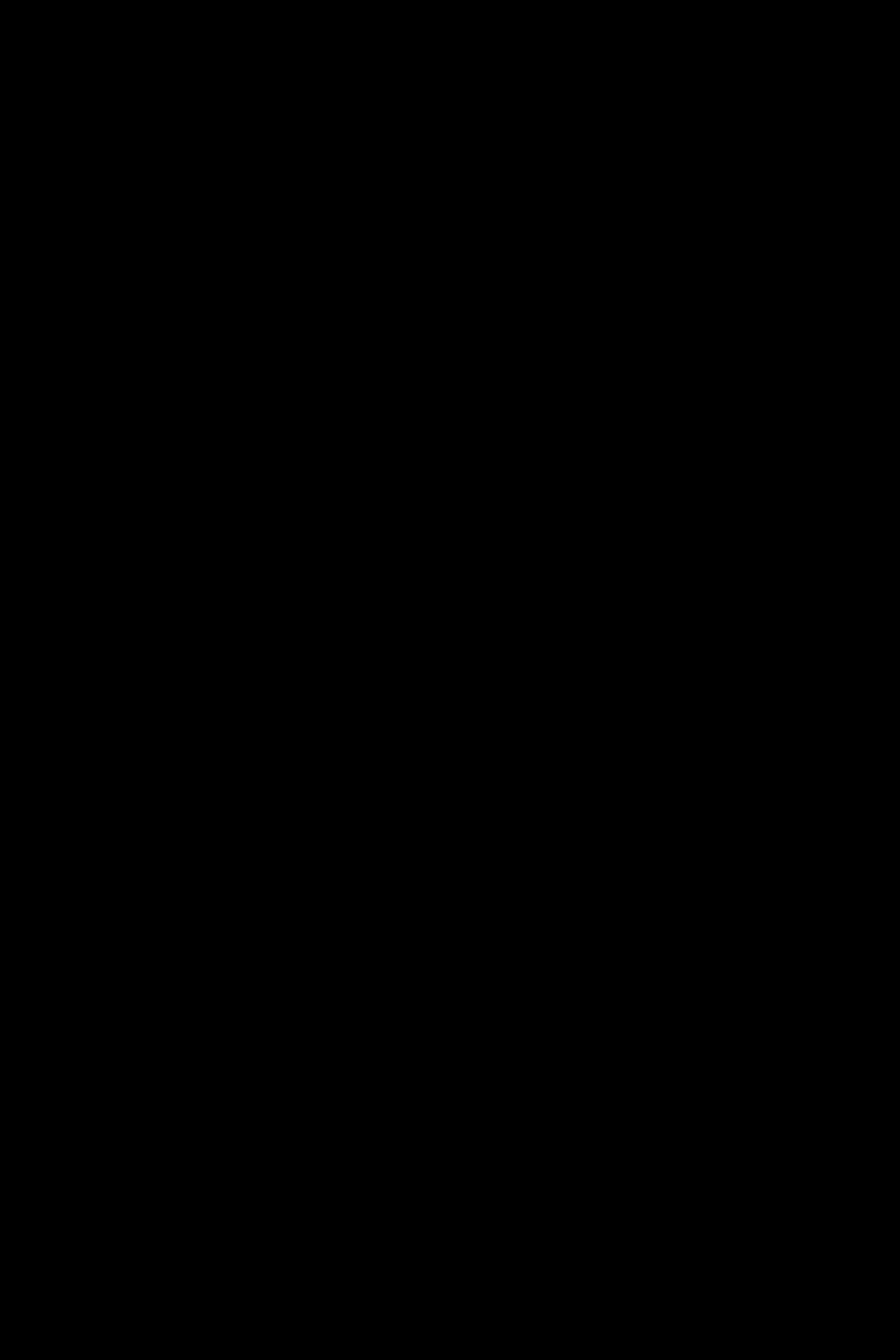
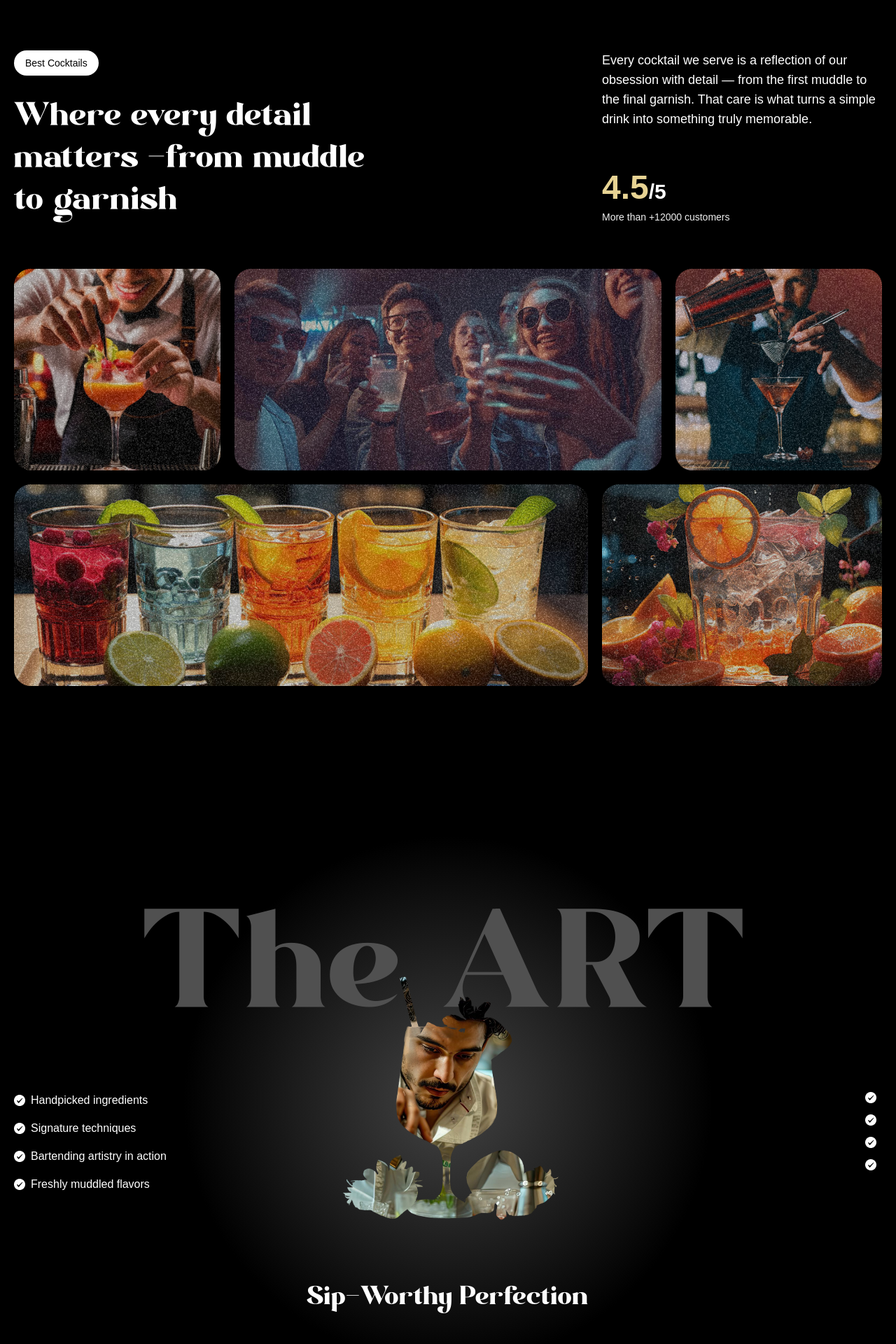
Before and after one commit to Prones94/gsap_cocktails, a React (Vite) app: page / in a window 1280 px wide. Shown: the part 1640-3560 px from the top of the page at 70% size. Before the commit the page ends 1600 px from the top, so only its background shows below. Built offline with nearby package versions, Linux system fonts and the light colour scheme; a web font is replaced by a local one.

Commit message:
implement Art component

```diff
--- a/src/App.jsx
+++ b/src/App.jsx
@@ -4,6 +4,8 @@
 import Navbar from './components/Navbar'
 import Hero from './components/Hero'
 import Cocktails from './components/Cocktails'
+import About from './components/About'
+import Art from './components/Art'
 
 gsap.registerPlugin(ScrollTrigger, SplitText)
 
@@ -14,6 +16,8 @@
       <Navbar />
       <Hero />
       <Cocktails />
+      <About />
+      <Art />
     </main>
   )
 }
--- /dev/null
+++ b/src/components/About.jsx
@@ -0,0 +1,95 @@
+import gsap from 'gsap'
+import { useGSAP } from '@gsap/react'
+import { SplitText } from 'gsap/all'
+import React from 'react'
+
+const About = () => {
+  useGSAP(() => {
+    const titleSplit = SplitText.create('#about h2', {
+      type: 'words'
+    })
+    const scrollTimeline = gsap.timeline({
+      scrollTrigger: {
+        trigger: '#about',
+        start: 'top center',
+      }
+    })
+
+    scrollTimeline
+      .from(titleSplit.words, {
+        opacity: 0,
+        duration: 1,
+        yPercent: 100,
+        ease: 'expo.out',
+        stagger: 0.02
+      })
+      .from('.top-grid div, .bottom-grid div', {
+        opacity: 0,
+        duration: 1,
+        ease: 'power1.inOut',
+        stagger: 0.04
+      }, '-=0.5')
+  })
+  return (
+    <div id="about">
+      <div className="mb-16 md:px-0 px-5">
+        <div className="content">
+          <div className="md:col-span-8">
+            <p className="badge">Best Cocktails</p>
+            <h2>
+              Where every detail matters <span className="text-white">-</span>
+              from muddle to garnish
+            </h2>
+          </div>
+
+          <div className="sub-content">
+            <p>
+              Every cocktail we serve is a reflection of our obsession with detail — from the first muddle to the final garnish. That care is what turns a simple drink into something truly memorable.
+            </p>
+
+            <div>
+              <p className="md:text-3xl text-xl font-bold">
+                <span>4.5</span>/5
+              </p>
+              <p className="text-sm text-white-100">
+                More than +12000 customers
+              </p>
+            </div>
+          </div>
+        </div>
+      </div>
+
+      <div className="top-grid">
+        <div className="md:col-span-3">
+          <div className="noisy" />
+          <img src="/images/abt1.png" alt="grid-img-1" />
+        </div>
+
+        <div className="md:col-span-6">
+          <div className="noisy" />
+          <img src="/images/abt2.png" alt="grid-img-2" />
+        </div>
+
+        <div className="md:col-span-3">
+          <div className="noisy" />
+          <img src="/images/abt5.png" alt="grid-img-5" />
+        </div>
+      </div>
+
+      <div className="bottom-grid">
+        <div className="md:col-span-8">
+          <div className="noisy" />
+          <img src="/images/abt3.png" alt="grid-img-3" />
+        </div>
+
+        <div className="md:col-span-4">
+          <div className="noisy" />
+          <img src="/images/abt4.png" alt="grid-img-4" />
+        </div>
+      </div>
+
+    </div>
+  )
+}
+
+export default About
--- /dev/null
+++ b/src/components/Art.jsx
@@ -0,0 +1,67 @@
+import { useGSAP } from '@gsap/react'
+import gsap from 'gsap'
+import React from 'react'
+import { useMediaQuery } from 'react-responsive'
+import { goodLists, featureLists } from '../../constants'
+
+const Art = () => {
+  const isMobile = useMediaQuery({ maxWidth: 767 })
+
+  useGSAP(() => {
+    const start = isMobile ? 'top 20%' : 'top top';
+
+    const maskTimeline = gsap.timeline({
+     scrollTrigger: {
+      trigger: '#art',
+      start,
+      end: 'bottom center',
+      scrub: 1.5,
+      pin: true
+     }
+    })
+
+    maskTimeline
+     .to('.will-fade', { opacity: 0, stagger: 0.2, ease: 'power1.inOut', })
+     .to('.masked-img', { scale: 1.3, maskPosition: 'center', maskSize: '400%', duration: 1, ease: 'power1.inOut '})
+     .to('#masked-content', { opacity: 1, duration: 1, ease: 'power1.inOut'})
+   })
+
+  return (
+    <div id="art">
+      <div className="container mx-auto h-full pt-20">
+        <h2 className='will-fade'>The ART</h2>
+        <div className="content">
+          <ul className="space-y-4 will-fade">
+            {goodLists.map((feature, index) => (
+              <li key={index} className="flex items-center gap-2">
+                <img src="/images/check.png" alt="check"/>
+                <p>{feature}</p>
+              </li>
+            ))}
+          </ul>
+
+          <div className="cocktail-img">
+            <img src="/images/under-img.jpg" alt="cocktail" className='abs-center masked-img size-full object-contain' />
+          </div>
+          <ul className='space-y-4 will fade'>
+              {featureLists.map((feature, index) => (
+                <li key={index} className="flex items-center justify-start gap-2">
+                  <img src="/images/check.png" alt="check" />
+                  <p className='md:w-fit w-60'></p>
+                </li>
+              ))}
+          </ul>
+        </div>
+        <div className="masked-container">
+          <h2 className="will-fade">Sip-Worthy Perfection</h2>
+          <div id="masked-content">
+            <h3>Made with Craft, Poured with Passion</h3>
+            <p>This isn't just a drink. It's a carefully crafted moment made just for you.</p>
+          </div>
+        </div>
+      </div>
+    </div>
+  )
+}
+
+export default Art
```
